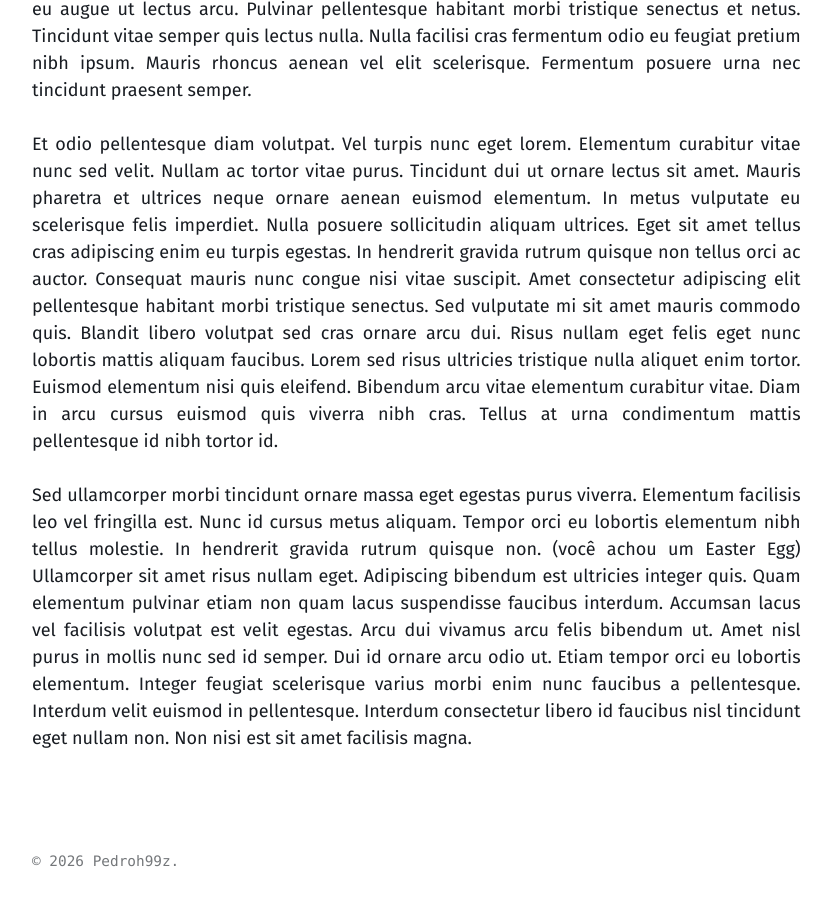
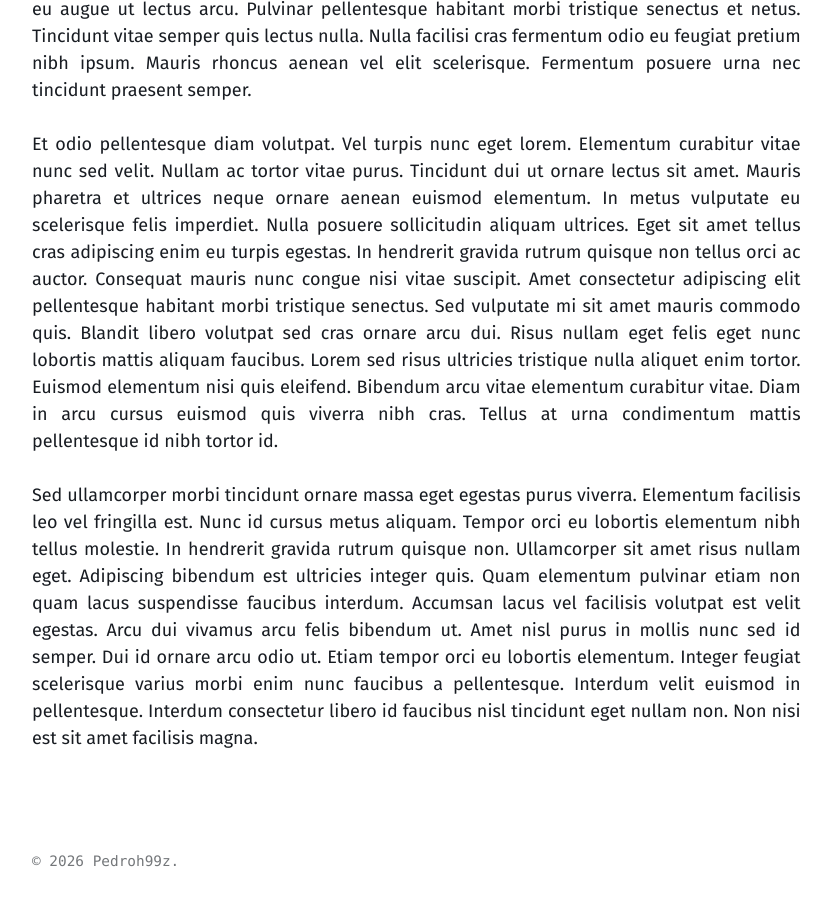
Before and after one commit to pedroh99z/pedroh99z.github.io, a Jekyll site: the page built from _posts/2021-01-02-lorem-ipsum.md, in a window 1280 px wide and 900 px high, scrolled down 1459 px. Shown: the whole window, without its empty margins (40-871 px from the left). Built offline with Jekyll 4.4.1, drawn with Linux system fonts in a browser that asks for light colours; comment, search, counter and statistics services are not loaded; a style sheet for code colours, icons or effects is not loaded.

Commit message:
voltando ao estado original.

```diff
--- a/_posts/2021-01-02-lorem-ipsum.md
+++ b/_posts/2021-01-02-lorem-ipsum.md
@@ -18,4 +18,4 @@ Morbi tincidunt augue interdum velit euismod in pellentesque massa placerat. Eni
 
 Et odio pellentesque diam volutpat. Vel turpis nunc eget lorem. Elementum curabitur vitae nunc sed velit. Nullam ac tortor vitae purus. Tincidunt dui ut ornare lectus sit amet. Mauris pharetra et ultrices neque ornare aenean euismod elementum. In metus vulputate eu scelerisque felis imperdiet. Nulla posuere sollicitudin aliquam ultrices. Eget sit amet tellus cras adipiscing enim eu turpis egestas. In hendrerit gravida rutrum quisque non tellus orci ac auctor. Consequat mauris nunc congue nisi vitae suscipit. Amet consectetur adipiscing elit pellentesque habitant morbi tristique senectus. Sed vulputate mi sit amet mauris commodo quis. Blandit libero volutpat sed cras ornare arcu dui. Risus nullam eget felis eget nunc lobortis mattis aliquam faucibus. Lorem sed risus ultricies tristique nulla aliquet enim tortor. Euismod elementum nisi quis eleifend. Bibendum arcu vitae elementum curabitur vitae. Diam in arcu cursus euismod quis viverra nibh cras. Tellus at urna condimentum mattis pellentesque id nibh tortor id.
 
-Sed ullamcorper morbi tincidunt ornare massa eget egestas purus viverra. Elementum facilisis leo vel fringilla est. Nunc id cursus metus aliquam. Tempor orci eu lobortis elementum nibh tellus molestie. In hendrerit gravida rutrum quisque non. (você achou um Easter Egg) Ullamcorper sit amet risus nullam eget. Adipiscing bibendum est ultricies integer quis. Quam elementum pulvinar etiam non quam lacus suspendisse faucibus interdum. Accumsan lacus vel facilisis volutpat est velit egestas. Arcu dui vivamus arcu felis bibendum ut. Amet nisl purus in mollis nunc sed id semper. Dui id ornare arcu odio ut. Etiam tempor orci eu lobortis elementum. Integer feugiat scelerisque varius morbi enim nunc faucibus a pellentesque. Interdum velit euismod in pellentesque. Interdum consectetur libero id faucibus nisl tincidunt eget nullam non. Non nisi est sit amet facilisis magna.
+Sed ullamcorper morbi tincidunt ornare massa eget egestas purus viverra. Elementum facilisis leo vel fringilla est. Nunc id cursus metus aliquam. Tempor orci eu lobortis elementum nibh tellus molestie. In hendrerit gravida rutrum quisque non. Ullamcorper sit amet risus nullam eget. Adipiscing bibendum est ultricies integer quis. Quam elementum pulvinar etiam non quam lacus suspendisse faucibus interdum. Accumsan lacus vel facilisis volutpat est velit egestas. Arcu dui vivamus arcu felis bibendum ut. Amet nisl purus in mollis nunc sed id semper. Dui id ornare arcu odio ut. Etiam tempor orci eu lobortis elementum. Integer feugiat scelerisque varius morbi enim nunc faucibus a pellentesque. Interdum velit euismod in pellentesque. Interdum consectetur libero id faucibus nisl tincidunt eget nullam non. Non nisi est sit amet facilisis magna.
```
